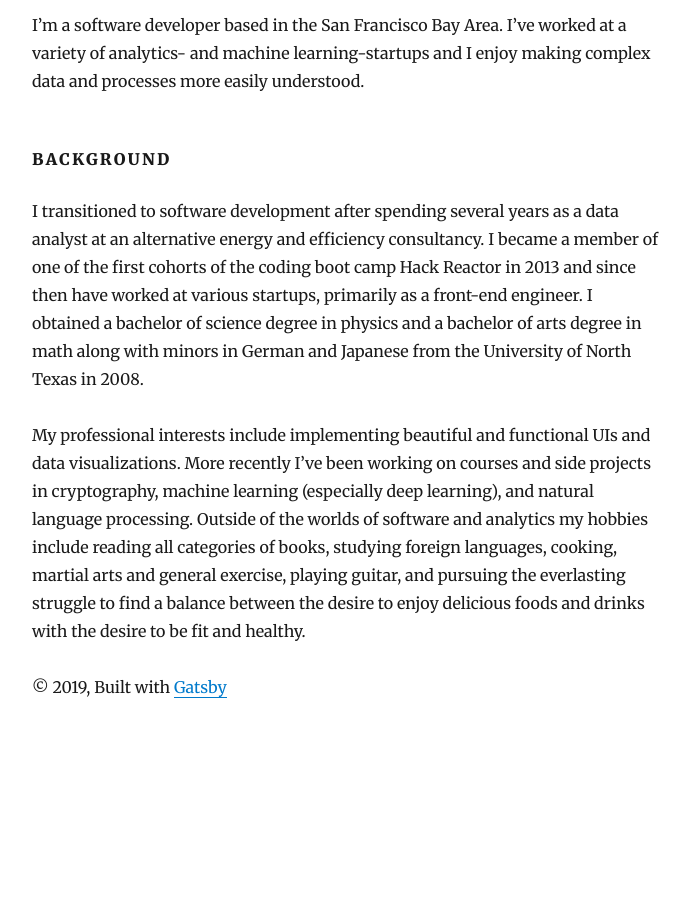
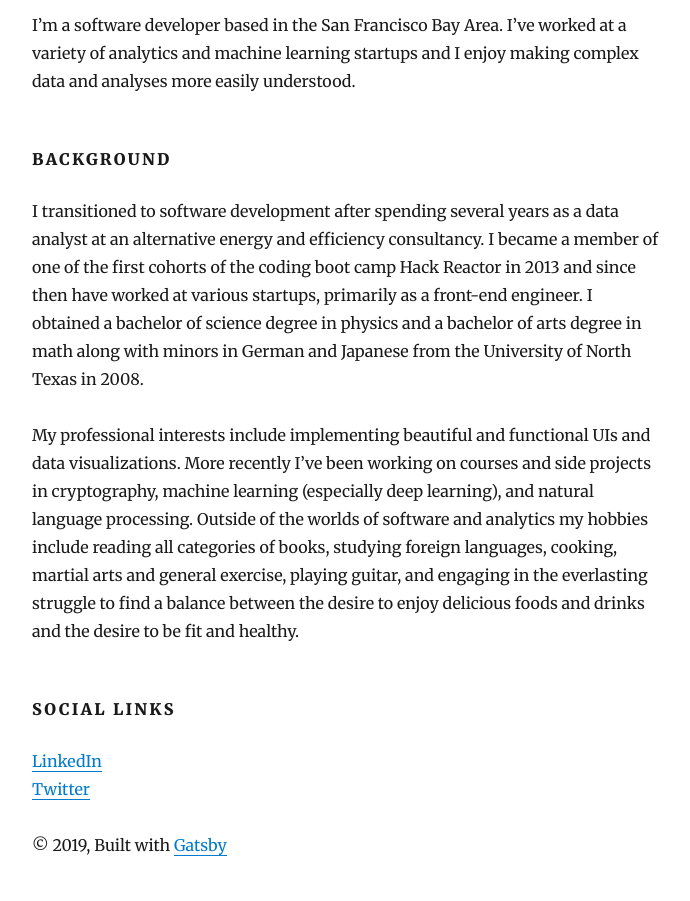
Before and after one commit to curt-mitch/personal_site, a Gatsby site in the folder my-blog/: page /about in a window 1280 px wide. Shown: the part 84-985 px from the top of the page, without its empty margins (293-983 px from the left). Before the commit the page ends 827 px from the top, so only its background shows below. Built offline with nearby package versions, Linux system fonts and the light colour scheme; Gatsby itself is replaced by a stand-in of ours; some packages are replaced by stand-ins of ours.

Commit message:
Update About Me page

```diff
--- a/my-blog/src/pages/about.js
+++ b/my-blog/src/pages/about.js
@@ -1,22 +1,19 @@
 import React from "react"
-import { Link, graphql } from "gatsby"
+import { graphql } from "gatsby"
 
 import Layout from "../components/layout"
 import SEO from "../components/seo"
 
 class About extends React.Component {
   render() {
-    const { data } = this.props
-    const siteTitle = data.site.siteMetadata.title
-    const posts = data.allMarkdownRemark.edges
-
     return (
-      <Layout location={this.props.location} title={siteTitle}>
+      <Layout location={this.props.location} title="About Me">
         <SEO title="About Me" />
       <div>
-          <p>I’m a software developer based in the San Francisco Bay Area.
-            I’ve worked at a variety of analytics- and machine learning-startups
-            and I enjoy making complex data and processes more easily understood.
+          <p>
+            I’m a software developer based in the San Francisco Bay Area.
+            I’ve worked at a variety of analytics and machine learning startups
+            and I enjoy making complex data and analyses more easily understood.
           </p>
       </div>
       <h4>Background</h4>
@@ -29,16 +26,25 @@ class About extends React.Component {
           I obtained a bachelor of science degree in physics and a bachelor of arts degree in
           math along with minors in German and Japanese from the University of North Texas in 2008.
         </p>
-        <p>My professional interests include implementing beautiful and functional UIs and data
+        <p>
+          My professional interests include implementing beautiful and functional UIs and data
           visualizations. More recently I’ve been working on courses and side projects in
           cryptography, machine learning (especially deep learning), and natural language
           processing. Outside of the worlds of software and analytics my hobbies include
           reading all categories of books, studying foreign languages, cooking, martial arts
-          and general exercise, playing guitar, and pursuing the everlasting struggle to find
-          a balance between the desire to enjoy delicious foods and drinks with the desire to
+          and general exercise, playing guitar, and engaging in the everlasting struggle to find
+          a balance between the desire to enjoy delicious foods and drinks and the desire to
           be fit and healthy.
         </p>
       </div>
+      <h4>Social Links</h4>
+      <div>
+        <a href="https://www.linkedin.com/in/curtislmitchell/">LinkedIn</a>
+      </div>
+      <div>
+        <a href="https://twitter.com/curt_mitch">Twitter</a>
+      </div>
+      <br></br>
       </Layout>
     )
   }
```
Lines whose indentation alone changed are shown as unchanged.
